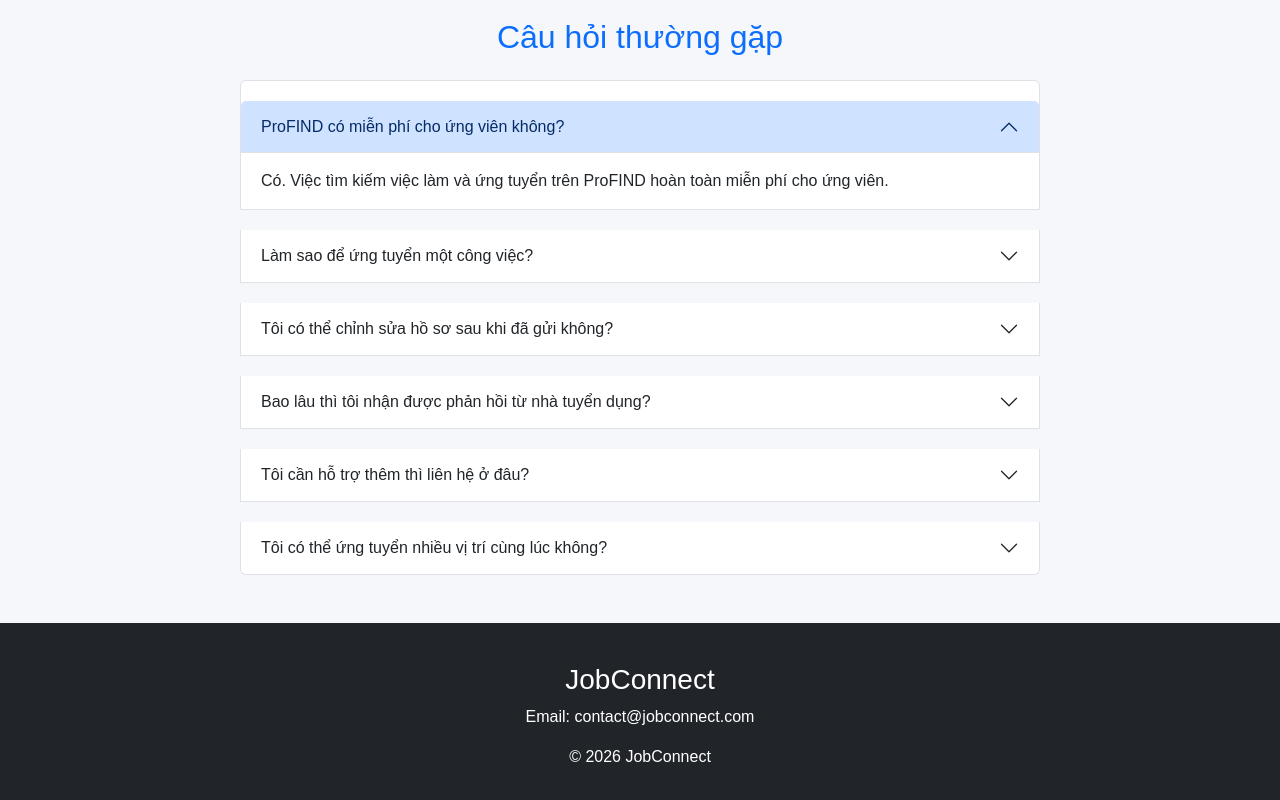
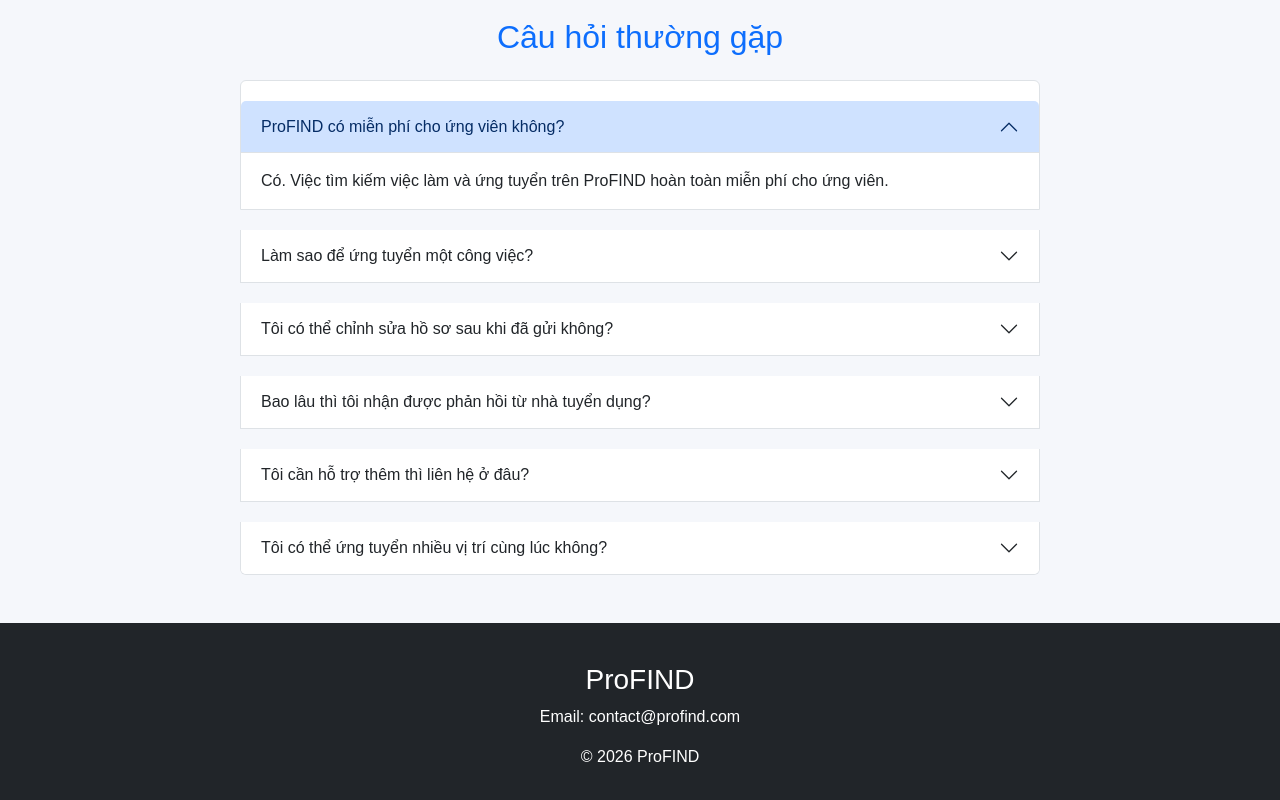
Before and after one commit to dphuc11022107-lang/ProFind, a plain HTML site: page ProFind/about.html in a window 1280 px wide. Shown: the part 1394-2194 px from the top of the page. Drawn offline with nearby package versions, Linux system fonts and the light colour scheme.

Commit message:
Update about.html

```diff
--- a/ProFind/about.html
+++ b/ProFind/about.html
@@ -23,7 +23,7 @@
         <div class="container">
 
             <a class="navbar-brand fw-bold text-primary" href="index.html">
-                JobConnect
+                ProFIND
             </a>
 
             <button class="navbar-toggler" data-bs-toggle="collapse" data-bs-target="#menu">
@@ -239,9 +239,9 @@
     <!-- Footer -->
     <footer>
         <div class="container text-center">
-            <h3>JobConnect</h3>
-            <p>Email: contact@jobconnect.com</p>
-            <p>© 2026 JobConnect</p>
+            <h3>ProFIND</h3>
+            <p>Email: contact@profind.com</p>
+            <p>© 2026 ProFIND</p>
         </div>
     </footer>
 
```
